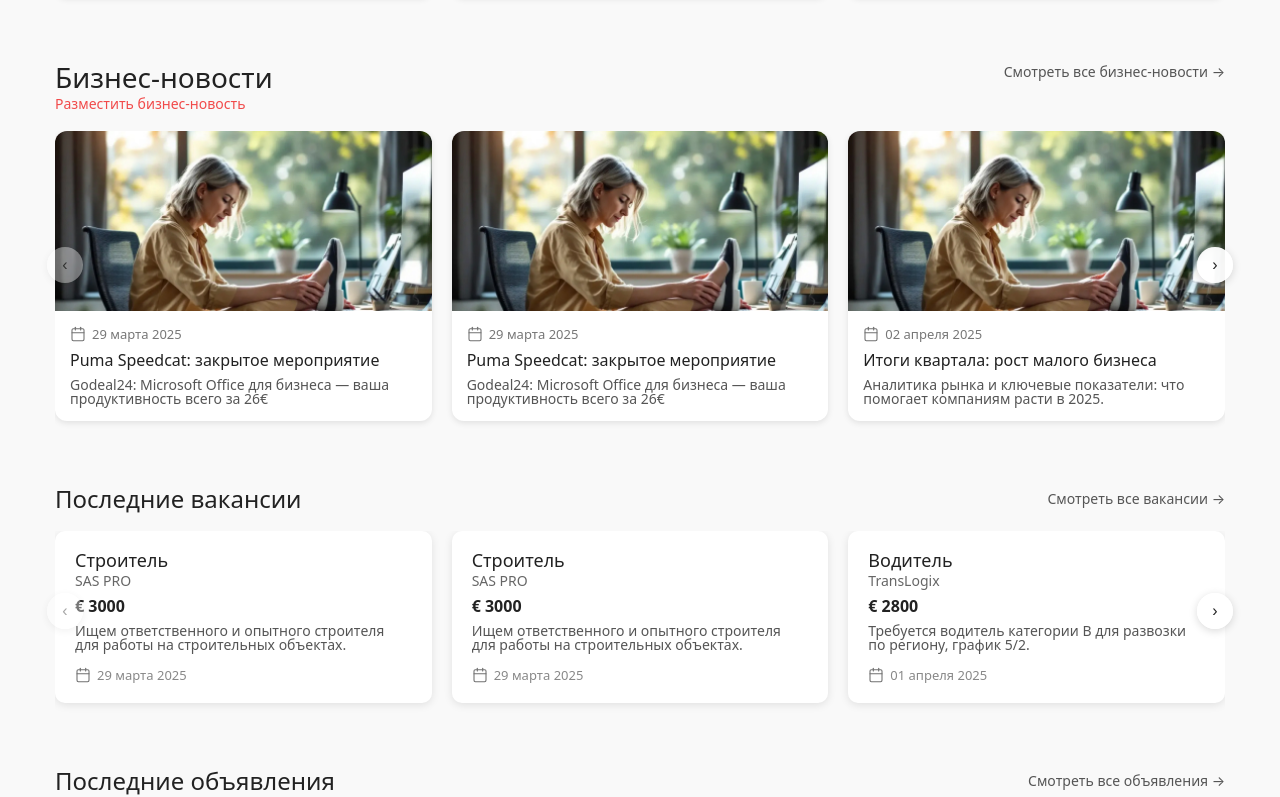
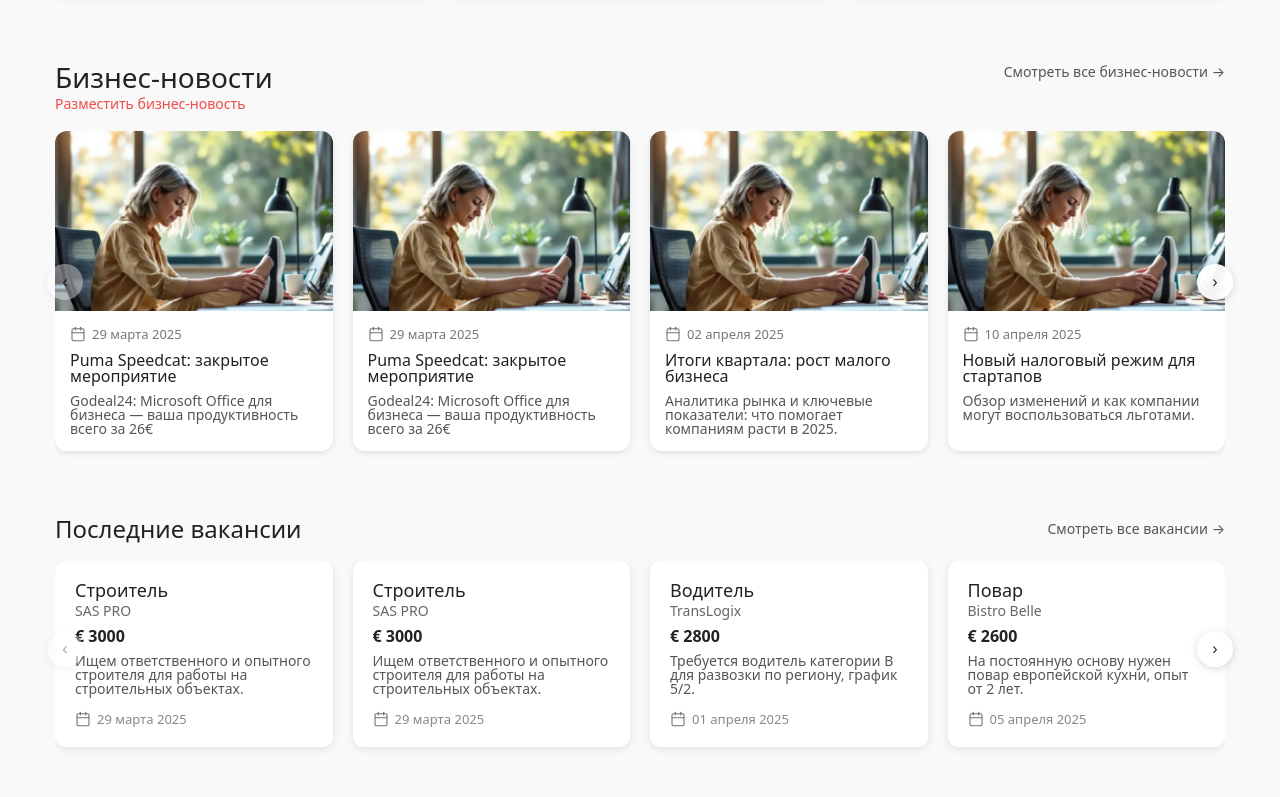
Before and after one commit to andreileasenco/pp, a plain HTML site: page index.html in a window 1280 px wide. Shown: the part 686-1483 px from the top of the page. Drawn offline with Linux system fonts and the light colour scheme.

Commit message:
update card count

```diff
--- a/style.css
+++ b/style.css
@@ -1552,6 +1552,13 @@ button {
         flex: 0 0 calc((100% - 40px) / 3);
         max-width: calc((100% - 40px) / 3);
     }
+
+    /* Sections that previously displayed 4 cards: adjust to 4 per view */
+    .news-cards.carousel-track > .news-card,
+    .jobs-list.carousel-track > .job-card {
+        flex: 0 0 calc((100% - 60px) / 4);
+        max-width: calc((100% - 60px) / 4);
+    }
 }
 @media (max-width: 992px) and (min-width: 601px) {
     .afisha-cards.carousel-track > .afisha-card,
```
